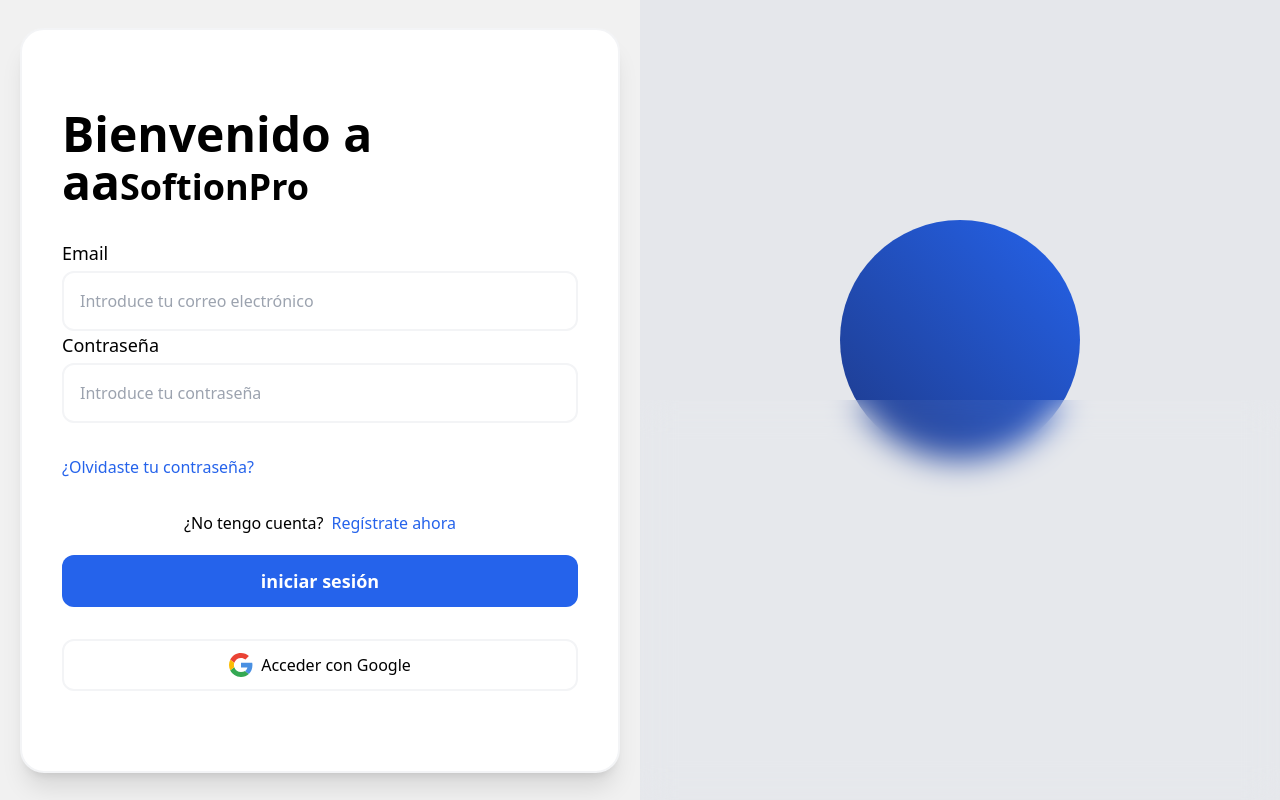
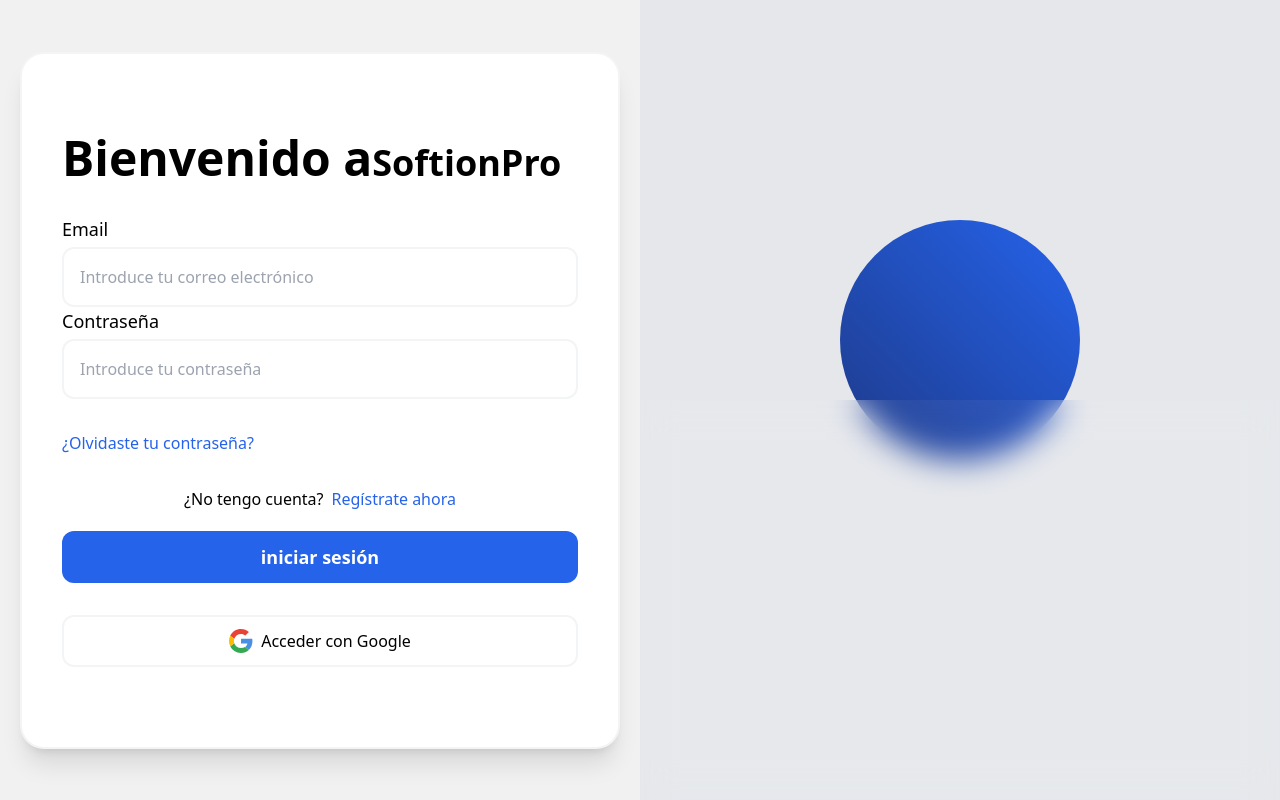
Before and after one commit to Yuhanncito/Softion2.4, a React (Vite) app: page / in a window 1280 px wide. Built offline with nearby package versions, Linux system fonts and the light colour scheme; some icons are missing.

Commit message:
cambioH1

```diff
--- a/src/components/LoginCom.jsx
+++ b/src/components/LoginCom.jsx
@@ -105,7 +105,7 @@
   return (
 
     <div className="bg-white px-10 py-20 md:w-[600px] rounded-3xl shadow-xl border-2 border-gray-100">
-      <h1 className="text-5xl font-semibold max-sm:flex max-sm:flex-col max-sm:border-b-2 max-sm:pb-5">Bienvenido a aa<span className=' text-4xl font-bold'>SoftionPro</span></h1>
+      <h1 className="text-5xl font-semibold max-sm:flex max-sm:flex-col max-sm:border-b-2 max-sm:pb-5">Bienvenido a<span className=' text-4xl font-bold'>SoftionPro</span></h1>
       <div className="mt-8">
         <form onSubmit={handleSubmit(onSubmit)}>
           <div>
```
